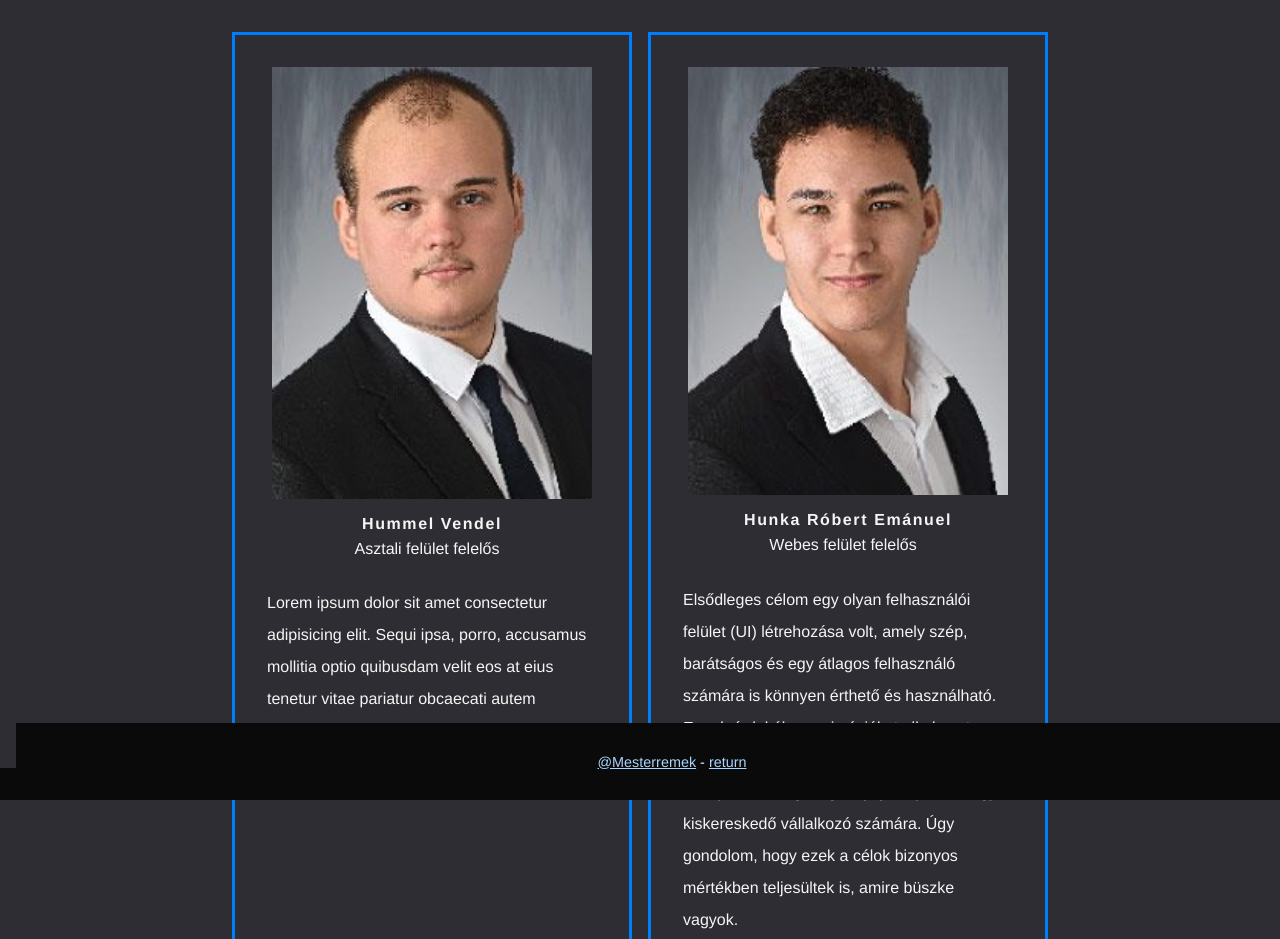
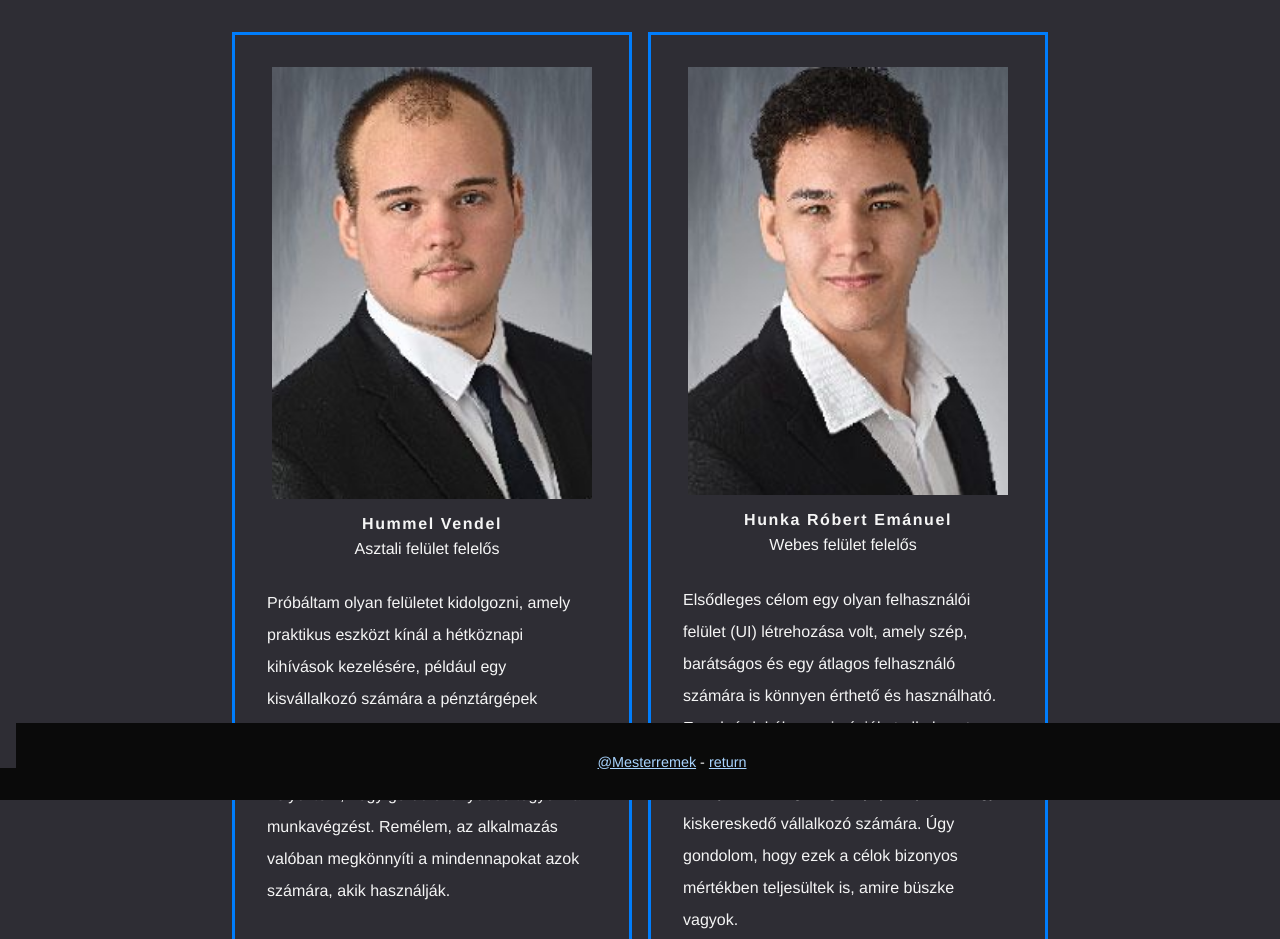
Before and after one commit to zenerra/vizsgaremek, a plain HTML site: page frontend/html/aboutus.html in a window 1280 px wide. Shown: the top 939 px of the page. Drawn offline with Linux system fonts and the light colour scheme.

Commit message:
added Vendel's text

```diff
--- a/frontend/html/aboutus.html
+++ b/frontend/html/aboutus.html
@@ -17,9 +17,10 @@
             <img src="../images/portraitHVendel.png" alt="">
             <h4>Hummel Vendel</h4>
             <p>Asztali felület felelős</p>
-            <p>Lorem ipsum dolor sit amet consectetur adipisicing elit. Sequi ipsa, porro, accusamus mollitia optio
-                quibusdam velit eos at eius tenetur vitae pariatur obcaecati autem magnam dolorem fugit repellendus
-                consectetur sint?</p>
+            <p>Próbáltam olyan felületet kidolgozni, amely praktikus eszközt kínál a hétköznapi
+                kihívások kezelésére, például egy kisvállalkozó számára a pénztárgépek kezelésénél. A hangsúlyt a
+                rugalmas működésre és a felhasználók igényeire helyeztem, hogy gördülékenyebbé tegyem a munkavégzést.
+                Remélem, az alkalmazás valóban megkönnyíti a mindennapokat azok számára, akik használják.</p>
             <a href="https://github.com/zenerra"> <img src="../images/github.png" alt=""></a>
         </div>
         <div class="profile">
```
